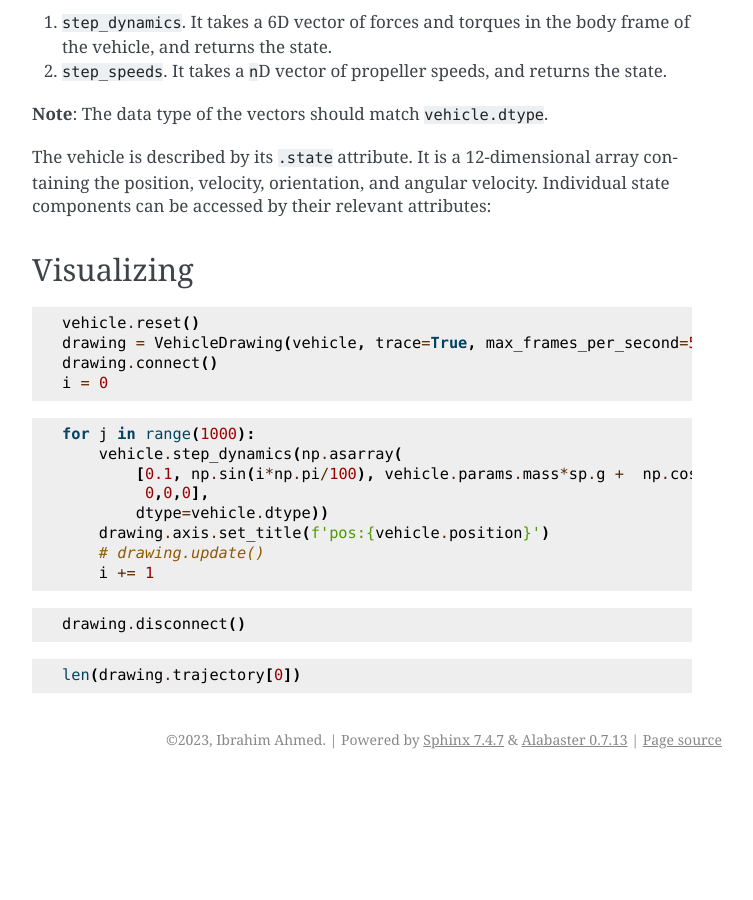
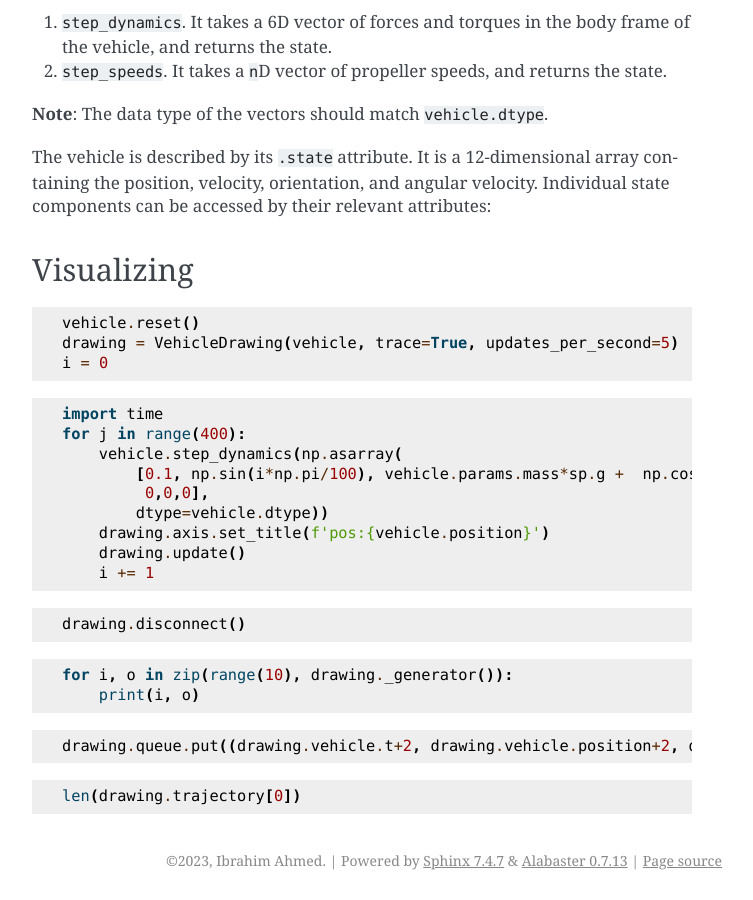
Before and after one commit to hazrmard/multirotor, a Sphinx documentation site: the page built from docs/Quickstart.md, in a window 1280 px wide and 900 px high, scrolled down 1463 px. Shown: the whole window, without its empty margins (388-1141 px from the left). Built offline with Sphinx 7.4.7, drawn with Linux system fonts in a browser that asks for light colours; pages that are not in the unit, such as notebooks, are missing from menus; before the commit the page ends 2242 px from its top, so only the background shows below that.

Commit message:
visualization work in progress;
TODO: make drawing.update() explicitly add coordinates, and drawing.connect() periodically poll for state

````diff
--- a/docs/Quickstart.md
+++ b/docs/Quickstart.md
@@ -80,19 +80,19 @@
 
 ```python
 vehicle.reset()
-drawing = VehicleDrawing(vehicle, trace=True, max_frames_per_second=5)
-drawing.connect()
+drawing = VehicleDrawing(vehicle, trace=True, updates_per_second=5)
 i = 0
 ```
 
 ```python
-for j in range(1000):
+import time
+for j in range(400):
     vehicle.step_dynamics(np.asarray(
         [0.1, np.sin(i*np.pi/100), vehicle.params.mass*sp.g +  np.cos(i*2*np.pi/1000),
          0,0,0],
         dtype=vehicle.dtype))
     drawing.axis.set_title(f'pos:{vehicle.position}')
-    # drawing.update()
+    drawing.update()
     i += 1
 ```
 
@@ -101,5 +101,14 @@
 ```
 
 ```python
+for i, o in zip(range(10), drawing._generator()):
+    print(i, o)
+```
+
+```python
+drawing.queue.put((drawing.vehicle.t+2, drawing.vehicle.position+2, drawing.vehicle.orientation), timeout=0.1)
+```
+
+```python
 len(drawing.trajectory[0])
 ```
````
